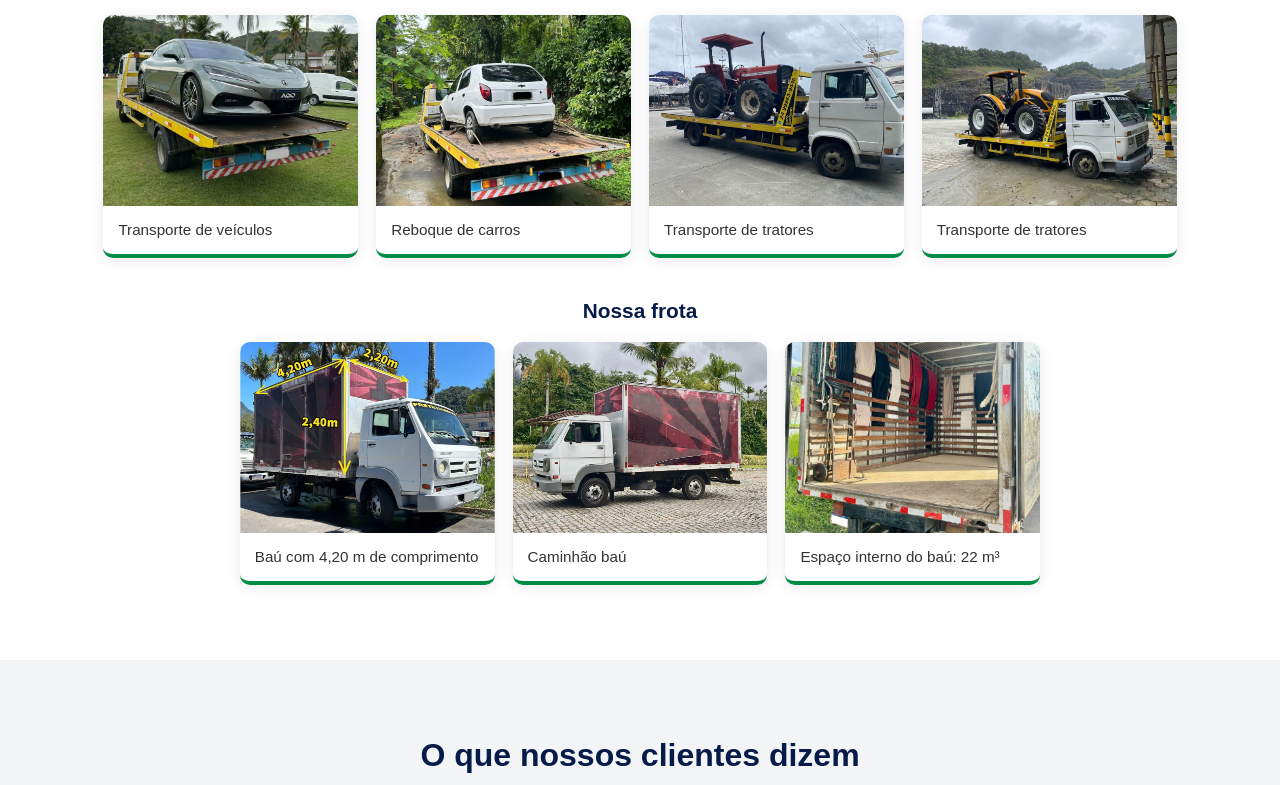
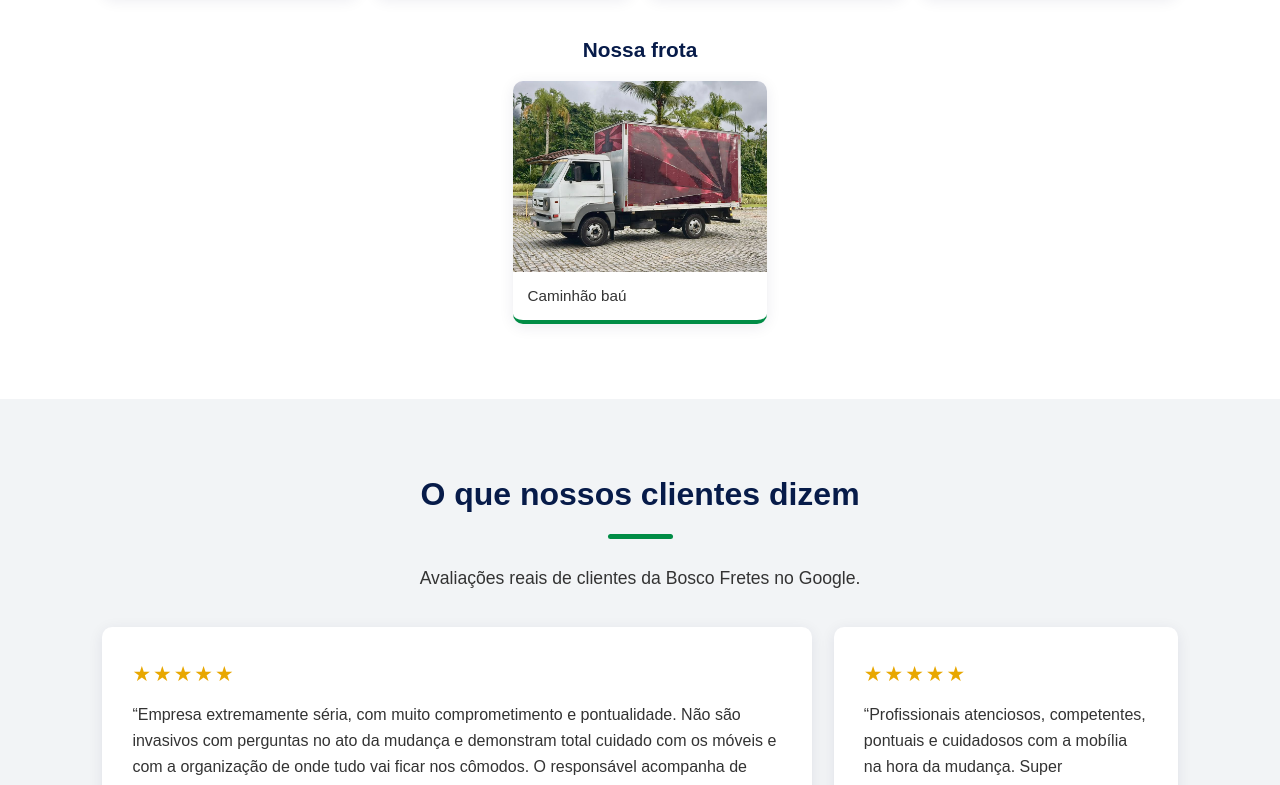
Before and after one commit to ReynaldSteffane/Site-Bosco-Fretes, a plain HTML site: page index.html in a window 1280 px wide. Shown: the part 4198-4983 px from the top of the page. Drawn offline with Linux system fonts and the light colour scheme.

Commit message:
Previa: remove 3 fotos da galeria
Co-Authored-By: Claude Sonnet 5.5 <noreply@anthropic.com>
Claude-Session: https://claude.ai/code/session_01Hdw4akmy8yeKLmcYHBABE1

```diff
--- a/index.html
+++ b/index.html
@@ -272,10 +272,6 @@
             <figcaption>Entrega de embalagens no centro</figcaption>
         </figure>
         <figure>
-            <img src="imagens/galeria/frota-bau-e-pickup.jpg" alt="Transbordo de placas solares entre um caminhão baú e um caminhão sider" loading="lazy">
-            <figcaption>Transbordo de placas solares</figcaption>
-        </figure>
-        <figure>
             <img src="imagens/galeria/frota-bau-e-caminhao.jpg" alt="Caminhão baú pequeno ao lado de um caminhão laranja" loading="lazy">
             <figcaption>Transbordo de carga</figcaption>
         </figure>
@@ -316,16 +312,8 @@
     <h3 class="galeria-titulo">Nossa frota</h3>
     <div class="galeria-grade">
         <figure>
-            <img src="imagens/galeria/frota-bau-medidas.jpg" alt="Caminhão baú com as medidas 4,20 m, 2,20 m e 2,40 m" loading="lazy">
-            <figcaption>Baú com 4,20 m de comprimento</figcaption>
-        </figure>
-        <figure>
             <img src="imagens/galeria/frota-bau-lateral.jpg" alt="Caminhão baú branco visto de lado" loading="lazy">
             <figcaption>Caminhão baú</figcaption>
-        </figure>
-        <figure>
-            <img src="imagens/galeria/frota-bau-equipado.jpg" alt="Baú vazio com mantas, cordas e carrinho de carga" loading="lazy">
-            <figcaption>Espaço interno do baú: 22 m³</figcaption>
         </figure>
     </div>
 
```
Also changed, not shown: imagens/galeria/frota-bau-e-pickup.jpg (deleted), imagens/galeria/frota-bau-equipado.jpg (deleted), imagens/galeria/frota-bau-medidas.jpg (deleted).
